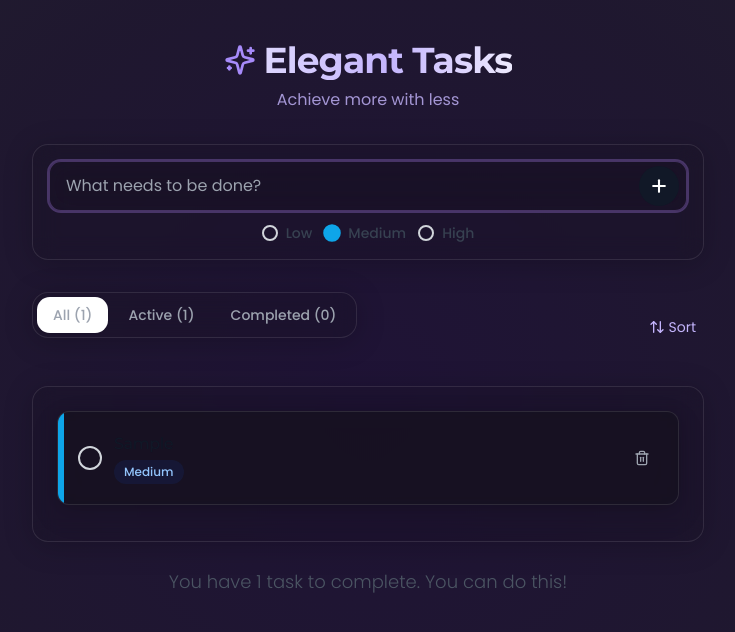
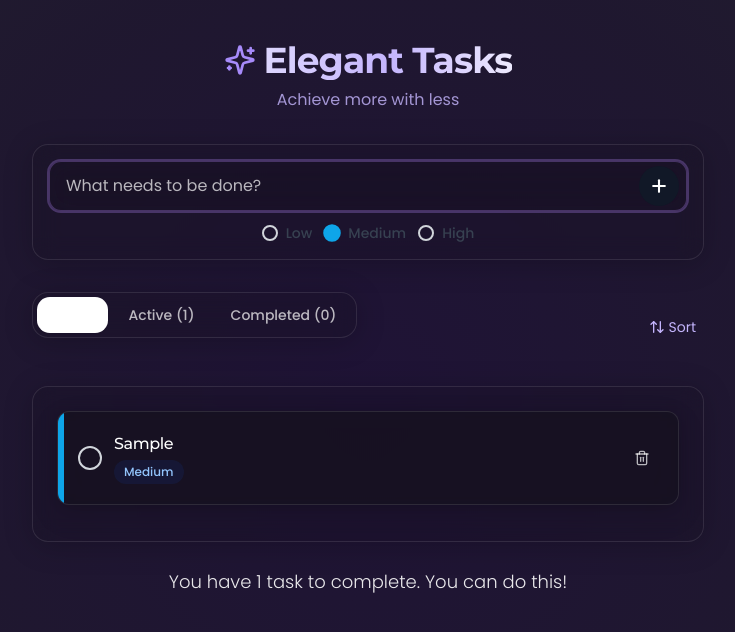
Before and after one commit to devankq/tasky-motivator, a React (Vite) app: page / in a window 1280 px wide. Both pictures are taken after typing "Sample" into the empty fields and a click on the button "Add task". Shown: the top 632 px of the page, without its empty margins (272-1007 px from the left). Built offline with nearby package versions, Linux system fonts and the light colour scheme.

Commit message:
Improve text visibility
Improve the visibility of text elements by adjusting their color.

```diff
--- a/src/components/MotivationalMessage.tsx
+++ b/src/components/MotivationalMessage.tsx
@@ -35,7 +35,7 @@ const MotivationalMessage: React.FC<MotivationalMessageProps> = ({ tasks }) => {
         isAnimating ? 'opacity-0' : 'opacity-100'
       }`}
     >
-      <p className="text-gray-600 text-lg font-light animate-fade-in max-w-lg">
+      <p className="text-white/90 text-lg font-light animate-fade-in max-w-lg">
         {message}
       </p>
     </div>
--- a/src/components/TaskItem.tsx
+++ b/src/components/TaskItem.tsx
@@ -58,8 +58,8 @@ const TaskItem: React.FC<TaskItemProps> = ({ task, onToggleComplete, onDelete })
           <div>
             <h3
               className={cn(
-                "text-gray-900 font-medium break-words",
-                task.completed ? "line-through text-gray-500" : ""
+                "text-white font-medium break-words",
+                task.completed ? "line-through text-white/60" : ""
               )}
             >
               {task.title}
@@ -80,10 +80,10 @@ const TaskItem: React.FC<TaskItemProps> = ({ task, onToggleComplete, onDelete })
                   className={cn(
                     "text-xs flex items-center",
                     task.completed
-                      ? "text-gray-500"
+                      ? "text-white/60"
                       : isOverdue
-                        ? "text-red-600 font-medium"
-                        : "text-gray-500"
+                        ? "text-red-400 font-medium"
+                        : "text-white/80"
                   )}
                 >
                   <Clock size={12} className="mr-1" />
@@ -98,7 +98,7 @@ const TaskItem: React.FC<TaskItemProps> = ({ task, onToggleComplete, onDelete })
 
       <button
         onClick={handleDelete}
-        className="flex-shrink-0 w-8 h-8 rounded-full flex items-center justify-center text-gray-400 hover:text-red-500 hover:bg-red-50 transition-colors"
+        className="flex-shrink-0 w-8 h-8 rounded-full flex items-center justify-center text-white/70 hover:text-red-400 hover:bg-red-900/30 transition-colors"
         aria-label="Delete task"
       >
         <Trash2 size={16} />
--- a/src/index.css
+++ b/src/index.css
@@ -1,3 +1,4 @@
+
 @tailwind base;
 @tailwind components;
 @tailwind utilities;
@@ -124,11 +125,11 @@
   }
 
   .glass-input {
-    @apply bg-card/20 backdrop-blur-md border border-white/10 rounded-xl px-4 py-3 focus:outline-none focus:ring-2 focus:ring-accent/30 focus:border-accent/30 placeholder:text-gray-400 transition duration-200;
+    @apply bg-card/20 backdrop-blur-md border border-white/10 rounded-xl px-4 py-3 focus:outline-none focus:ring-2 focus:ring-accent/30 focus:border-accent/30 placeholder:text-white/70 transition duration-200 text-white;
   }
 
   .filter-tab {
-    @apply relative px-4 py-2 text-sm font-medium text-gray-400 transition duration-200 hover:text-white;
+    @apply relative px-4 py-2 text-sm font-medium text-white/70 transition duration-200 hover:text-white;
   }
 
   .filter-tab.active {
```
